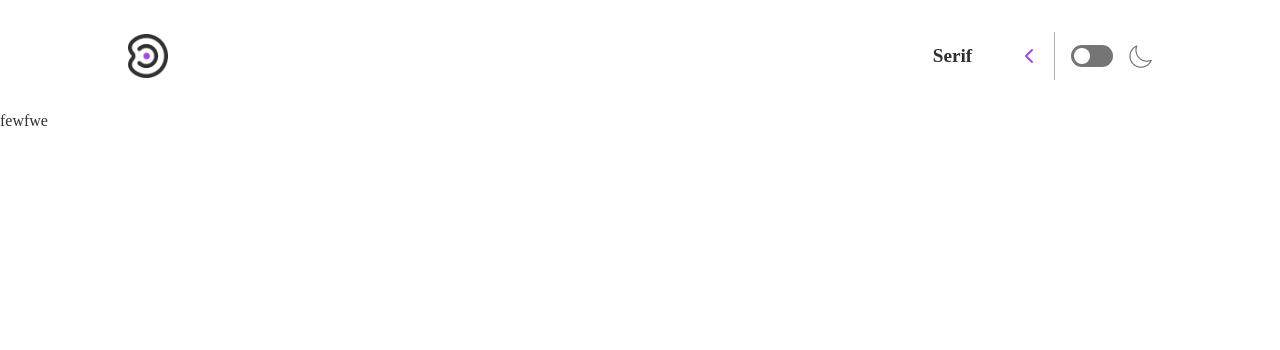
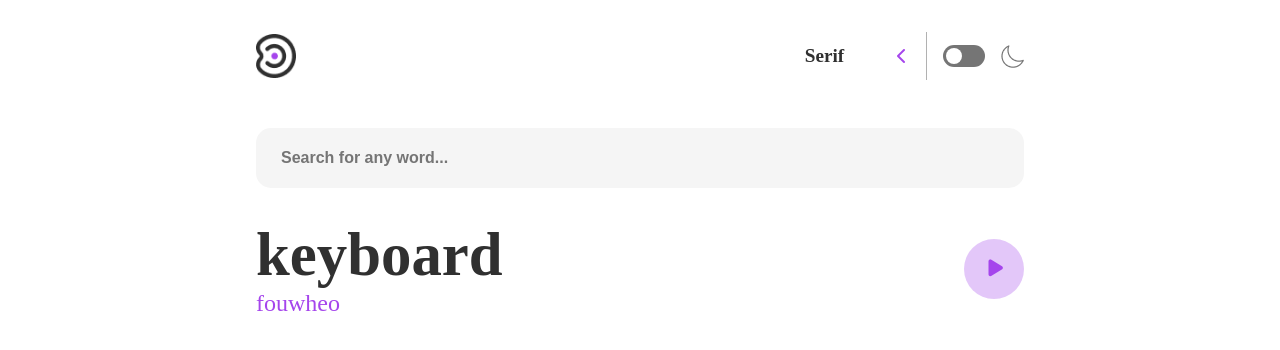
Before and after one commit to RiccardoImperiale/dictio-app, a Vue app: page / in a window 1280 px wide. Shown: the top 350 px of the page. Built offline with nearby package versions, Linux system fonts and the light colour scheme.

Commit message:
add input and word text

```diff
--- a/src/App.vue
+++ b/src/App.vue
@@ -1,16 +1,18 @@
 <script>
-import AppHeader from './components/AppHeader.vue'
+import AppHeader from './components/AppHeader.vue';
+import AppMain from './components/AppMain.vue';
 export default {
   name: 'App',
   components: {
-    AppHeader
+    AppHeader,
+    AppMain
   }
 }
 </script>
 
 <template>
   <AppHeader />
-  <div>fewfwe</div>
+  <AppMain />
 </template>
 
 <style></style>
--- a/src/components/AppHeader.vue
+++ b/src/components/AppHeader.vue
@@ -4,7 +4,7 @@ export default {
   data() {
     return {
       isDropdown: false,
-      currentFont: 'Serif',
+      currentFont: 'serif',
       fonts: ['serif', 'Arial', 'Courier']
     }
   },
@@ -15,11 +15,15 @@ export default {
     changeFont(font) {
       this.currentFont = font;
       document.getElementById('app').style.fontFamily = this.currentFont;
+      document.getElementById('input').style.fontFamily = this.currentFont;
     },
     capitalizeFont(fontUpperCase) {
       return fontUpperCase.charAt(0).toUpperCase() + fontUpperCase.slice(1)
     }
-  }
+  },
+  created() {
+    document.getElementById('app').style.fontFamily = this.currentFont;
+  },
 }
 </script>
 
@@ -46,6 +50,11 @@ export default {
 </template>
 
 <style scoped>
+#app {
+  font-family: Courier;
+
+}
+
 .container {
   display: flex;
   align-items: center;
--- /dev/null
+++ b/src/components/AppMain.vue
@@ -0,0 +1,32 @@
+<script>
+export default {
+    name: 'AppMain',
+    data() {
+        return {
+
+        }
+    },
+    methods: {
+
+    }
+}
+</script>
+
+<template>
+    <main>
+        <div class="container">
+            <input id="input" type="text" placeholder="Search for any word...">
+            <div class="word">
+                <div>
+                    <h1>keyboard</h1>
+                    <h2>fouwheo</h2>
+                </div>
+                <div class="audio_btn">
+                    <i class="fa-solid fa-play"></i>
+                </div>
+            </div>
+        </div>
+    </main>
+</template>
+
+<style></style>
--- a/src/style.css
+++ b/src/style.css
@@ -4,6 +4,8 @@
     --dto-secondary: #757575;
     --dto-secondary-light: #F5F5F5;
     --dto-primary: #A545EC;
+    --dto-lines: #b1b1b1;
+
 
     /* dark mode
   --dto-darkest: #050505;
@@ -26,7 +28,7 @@ body {
 
 .container {
     width: 90%;
-    max-width: 1024px;
+    max-width: 768px;
     margin: auto;
 }
 
@@ -47,7 +49,7 @@ body {
 header {
     padding-top: 2rem;
     background-color: var(--dto-light);
-    margin-bottom: 2rem;
+    margin-bottom: 3rem;
     position: relative;
     z-index: 9999;
 
@@ -65,7 +67,7 @@ header {
     }
 
     .font_select {
-        border-right: 1px solid #b1b1b1;
+        border-right: 1px solid var(--dto-lines);
         height: 3rem;
         position: relative;
         display: flex;
@@ -99,7 +101,7 @@ header {
             position: absolute;
             width: 100%;
             height: calc(45px * 3);
-            border-right: 1px dashed #b1b1b1;
+            border-right: 1px dashed var(--dto-lines);
             top: 3.1rem;
             right: -1px;
             border-radius: .5rem 0 0 .5rem;
@@ -160,3 +162,57 @@ header {
 
     }
 }
+
+/* main style ---------------------------------------------> */
+main {
+    #input {
+        background-color: var(--dto-secondary-light);
+        outline: none;
+        border: 1px solid transparent;
+        width: 100%;
+        height: 60px;
+        border-radius: 15px;
+        padding: 0 1.5rem;
+        color: var(--dto-dark);
+        font-weight: bold;
+        font-size: 1rem;
+        caret-color: var(--dto-primary);
+
+        &:focus {
+            border: 1px solid var(--dto-lines);
+        }
+    }
+
+    .word {
+        padding: 2rem 0;
+        display: flex;
+        justify-content: space-between;
+        align-items: center;
+
+        & h1 {
+            font-size: 3.8rem;
+        }
+
+        & h2 {
+            color: var(--dto-primary);
+            font-weight: 400;
+        }
+
+        .audio_btn {
+            background-color: #a445ec4d;
+            width: 60px;
+            height: 60px;
+            border-radius: 50%;
+            display: flex;
+            align-items: center;
+            justify-content: center;
+            cursor: pointer;
+
+            & i {
+                color: #A545EC;
+                font-size: 1.2rem;
+                margin-left: .2rem;
+            }
+        }
+    }
+}
```
